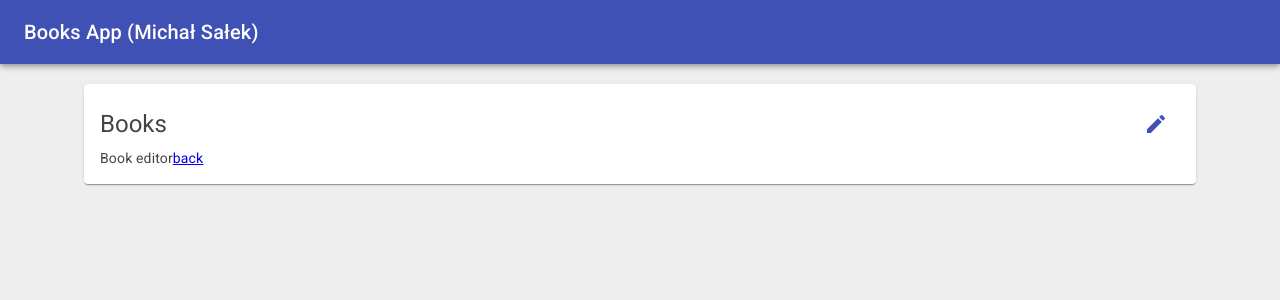
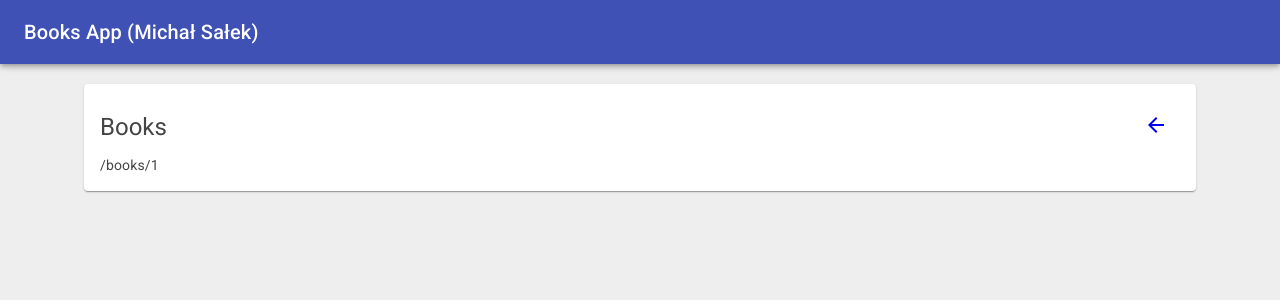
Before and after one commit to MichalSalek/React-CRUD-with-TypeScript, a React (Create React App) app: page /books/1 in a window 1280 px wide. Shown: the top 300 px of the page. Built offline with nearby package versions, Linux system fonts and the light colour scheme.

Commit message:
Changing icon by Redux, books records linking, code prepared for next task - fetching each book

```diff
--- a/src/App.js
+++ b/src/App.js
@@ -13,6 +13,7 @@ const useStyles = makeStyles({
   appBodyHeadingBar: {
     alignItems: 'center',
     display: 'flex',
+    height: '55px',
     justifyContent: 'space-between',
   },
   appPaper: {
@@ -31,8 +32,8 @@ function App() {
       <CssBaseline />
       <Header />
       <Paper className={classes.appPaper}>
-        <AppBodyHeadingBar styles={classes.appBodyHeadingBar} />
         <Router>
+          <AppBodyHeadingBar styles={classes.appBodyHeadingBar} />
           <Route exact path="/" component={BooksList} />
           <Route path="/books/:bookID" component={BookEditor} />
         </Router>
--- a/src/components/app-body-heading-bar/app-body-heading-bar.tsx
+++ b/src/components/app-body-heading-bar/app-body-heading-bar.tsx
@@ -1,14 +1,22 @@
-import React from 'react';
+import React, { useEffect, useState } from 'react';
+import { connect } from 'react-redux';
 import Typography from '@material-ui/core/Typography';
 import IconButton from '@material-ui/core/IconButton';
-import { Edit } from '@material-ui/icons';
+import { Edit, ArrowBack } from '@material-ui/icons';
+import { Link } from 'react-router-dom';
+
+import { IStore } from '../../react-redux/redux';
 
 interface IProps {
   styles: string;
 }
 
-const AppBodyHeadingBar = (props: IProps) => {
-  const { styles } = props;
+const AppBodyHeadingBar = (props: IProps & IStore) => {
+  const { styles, editorIsOpen } = props;
+  const [editorMode, setEditorMode] = useState(false);
+  useEffect(() => {
+    setEditorMode(editorIsOpen);
+  }, [editorIsOpen]);
   return (
     <section className={styles}>
       <Typography variant="h5" color="inherit">
@@ -16,10 +24,26 @@ const AppBodyHeadingBar = (props: IProps) => {
       </Typography>
       <IconButton aria-label="Create" color="primary">
         {' '}
-        <Edit />{' '}
+        {editorMode ? (
+          <Link to="/">
+            {' '}
+            <ArrowBack />{' '}
+          </Link>
+        ) : (
+          <Edit />
+        )}
       </IconButton>
     </section>
   );
 };
 
-export default AppBodyHeadingBar;
+const mapStateToProps = (store: IStore) => ({
+  editorIsOpen: store.editorIsOpen,
+});
+
+const Component = connect(
+  mapStateToProps,
+  undefined,
+)(AppBodyHeadingBar);
+
+export default Component;
--- a/src/components/book-editor/book-editor.tsx
+++ b/src/components/book-editor/book-editor.tsx
@@ -1,8 +1,7 @@
-import React from 'react';
+import React, { useEffect } from 'react';
 import { connect } from 'react-redux';
-import { Link } from 'react-router-dom';
 
-import { setCurrentBookID, IStore } from '../../react-redux/redux';
+import { setEditorOpen, IStore } from '../../react-redux/redux';
 
 // import { makeStyles } from '@material-ui/core';
 // import http from '../../http.service';
@@ -20,28 +19,21 @@ const BookEditor = (props: any) => {
   //     .catch(error => console.error(error));
   // };
 
-  const funkcja = () => {
-    props.setCurrentBookID('ewewew');
-    console.log('funckja:');
-    console.log(props);
-  };
+  useEffect(() => {
+    props.setEditorOpen(true);
+  }, []);
 
 
-  return (
-    <section onClick={funkcja}>
-      Book editor<Link to="">back</Link>
-    </section>
-  );
+  return <section>{props.match.url}</section>;
 };
 
 const mapStateToProps = (store: IStore) => ({
-  bookID: store.bookID,
-  store,
+  editorIsOpen: store.editorIsOpen,
 });
 
 const mapDispatchToProps = (dispatch: any) => {
   return {
-    setCurrentBookID: (bookID: any) => dispatch(setCurrentBookID(bookID)),
+    setEditorOpen: (boo: any) => dispatch(setEditorOpen(boo)),
   };
 };
 
--- a/src/components/books-list/books-list.tsx
+++ b/src/components/books-list/books-list.tsx
@@ -15,6 +15,8 @@ import SingleBookRecord from './single-book-record';
 import http from '../../http.service';
 import { BookApiCollection, BookApiItem } from '../../domainModel';
 import { IDataPreparedForTable } from './books-list.model';
+import { setEditorOpen } from '../../react-redux/redux';
+import { connect } from 'react-redux';
 
 const useStyles = makeStyles({
   close: {
@@ -36,7 +38,7 @@ const useStyles = makeStyles({
   },
 });
 
-const BooksList: FunctionComponent = () => {
+const BooksList: FunctionComponent = (props: any) => {
   const [openSuccess, setOpenSuccess] = useState(false);
   const [openError, setOpenError] = useState(false);
 
@@ -98,6 +100,10 @@ const BooksList: FunctionComponent = () => {
     setOpenSuccess(false);
     setOpenError(false);
   };
+
+  useEffect(() => {
+    props.setEditorOpen(false);
+  }, []);
 
   return (
     <section>
@@ -183,4 +189,15 @@ const BooksList: FunctionComponent = () => {
   );
 };
 
-export default BooksList;
+const mapDispatchToProps = (dispatch: any) => {
+  return {
+    setEditorOpen: (boo: any) => dispatch(setEditorOpen(boo)),
+  };
+};
+
+const Component = connect(
+  undefined,
+  mapDispatchToProps,
+)(BooksList);
+
+export default Component;
--- a/src/react-redux/redux.ts
+++ b/src/react-redux/redux.ts
@@ -2,10 +2,10 @@ import { createStore, DeepPartial } from 'redux';
 
 // ACTIONS
 
-export const setCurrentBookID = (bookID: string) => {
+export const setEditorOpen = (isOpen: string) => {
   return {
-    bookID,
-    type: 'SET_CURRENT_BOOK_ID',
+    isOpen,
+    type: 'SET_EDITOR_IS_OPEN',
   };
 };
 
@@ -13,11 +13,10 @@ export const setCurrentBookID = (bookID: string) => {
 
 export const reducer = (store: any = {}, action: any): IStore => {
   switch (action.type) {
-    case 'SET_CURRENT_BOOK_ID':
-      console.warn(action);
+    case 'SET_EDITOR_IS_OPEN':
       return {
         ...store,
-        bookID: action.bookID,
+        editorIsOpen: action.isOpen,
       };
     default:
       return store;
@@ -27,7 +26,7 @@ export const reducer = (store: any = {}, action: any): IStore => {
 // STORE
 
 export interface IStore extends DeepPartial<IStore> {
-  readonly bookID: string;
+  readonly editorIsOpen: boolean;
 }
 
 const redux = createStore(reducer);
```
